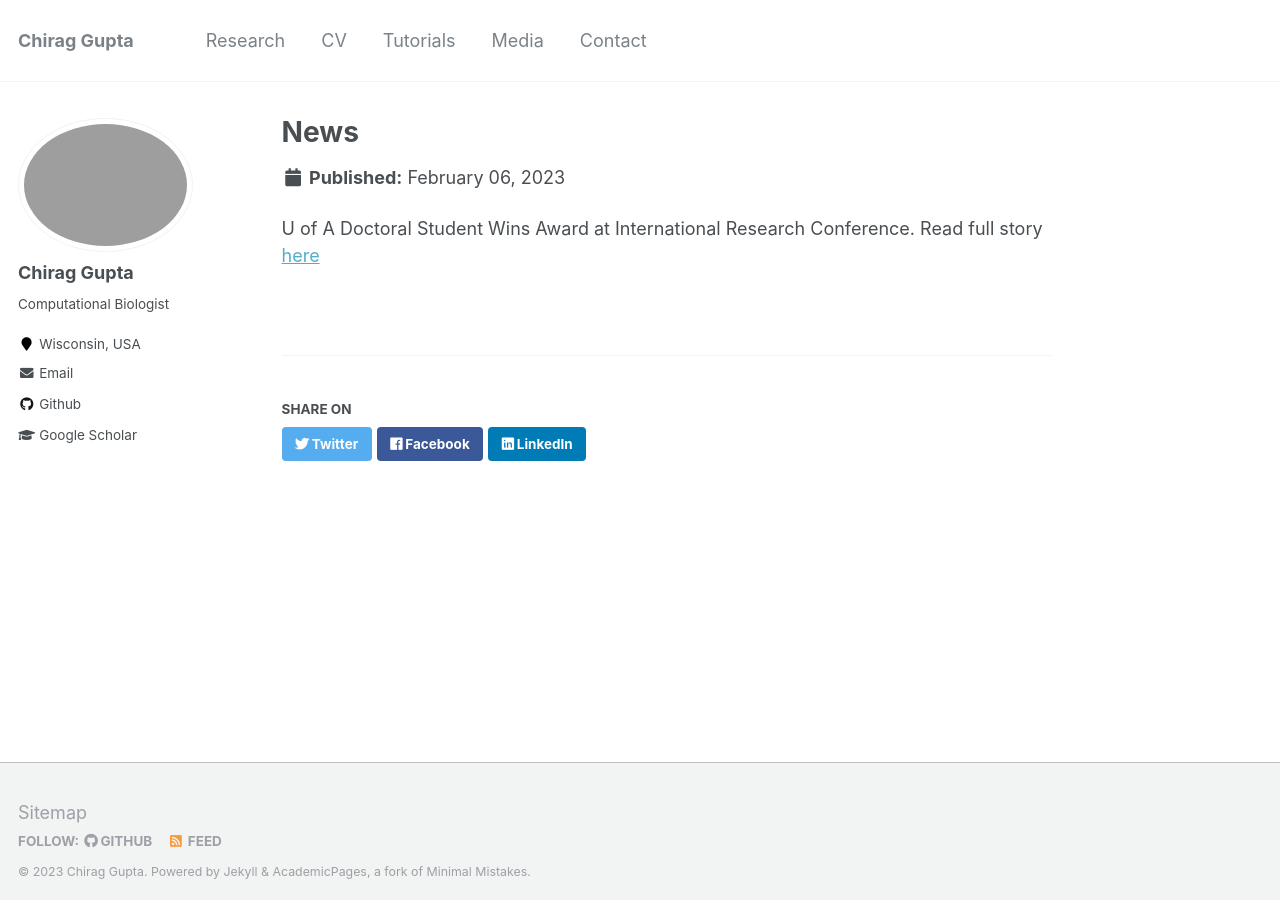
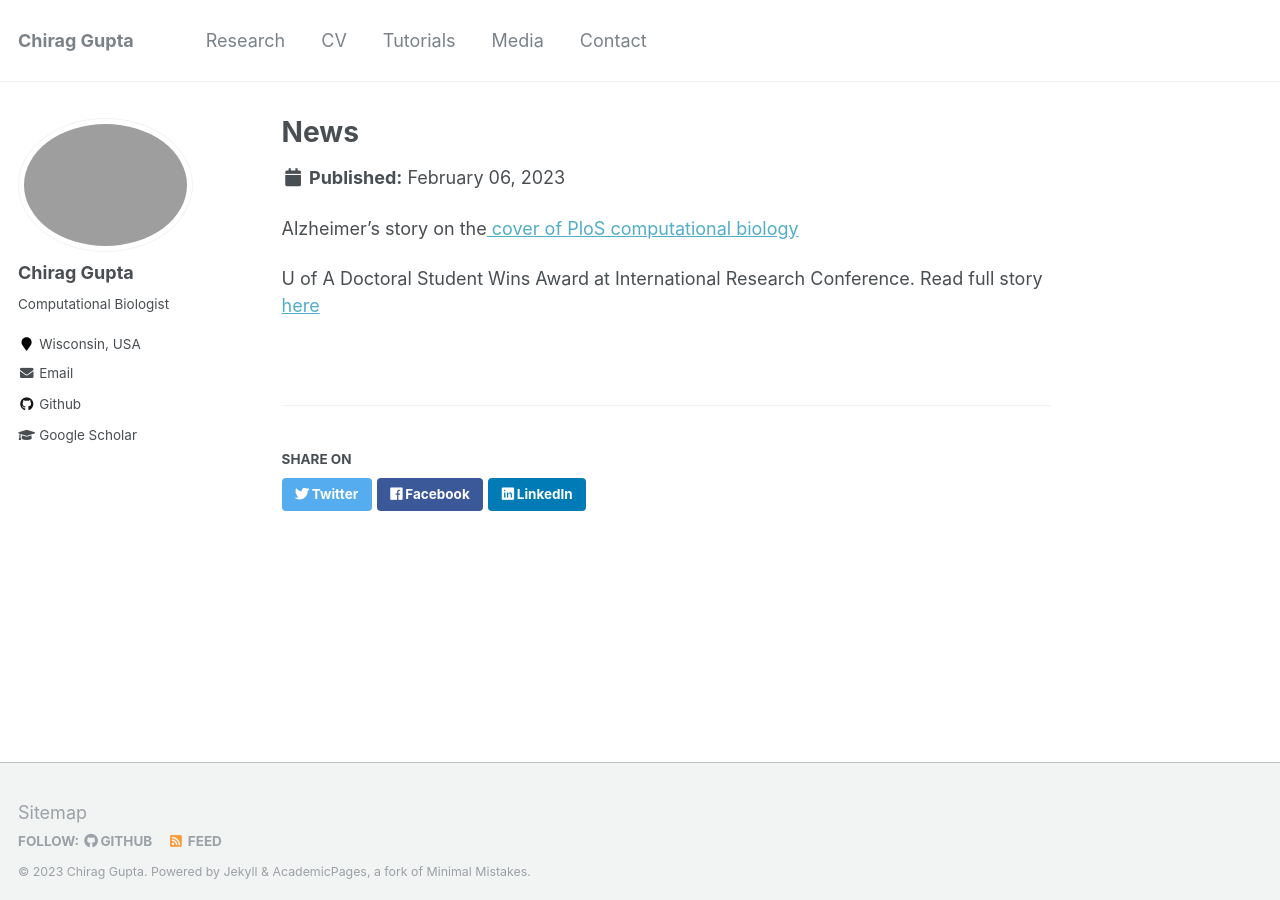
Before and after one commit to cngupta/cngupta.github.io, a Jekyll site: the page built from _media/pag.md, in a window 1280 px wide. Built offline with Jekyll 4.4.1, drawn with Linux system fonts in a browser that asks for light colours.

Commit message:
Update pag.md
Plos Story

```diff
--- a/_media/pag.md
+++ b/_media/pag.md
@@ -4,6 +4,7 @@ excerpt: "<br/><img src='/images/pag_award.jpg'>"
 collection: media
 ---
 
+Alzheimer's story on the[ cover of PloS computational biology](https://journals.plos.org/ploscompbiol/issue?id=10.1371/issue.pcbi.v18.i07)
 
 U of A Doctoral Student Wins Award at International Research Conference.
 Read full story [here](https://news.uark.edu/articles/37819/u-of-a-doctoral-student-wins-award-at-international-research-conference)
```
